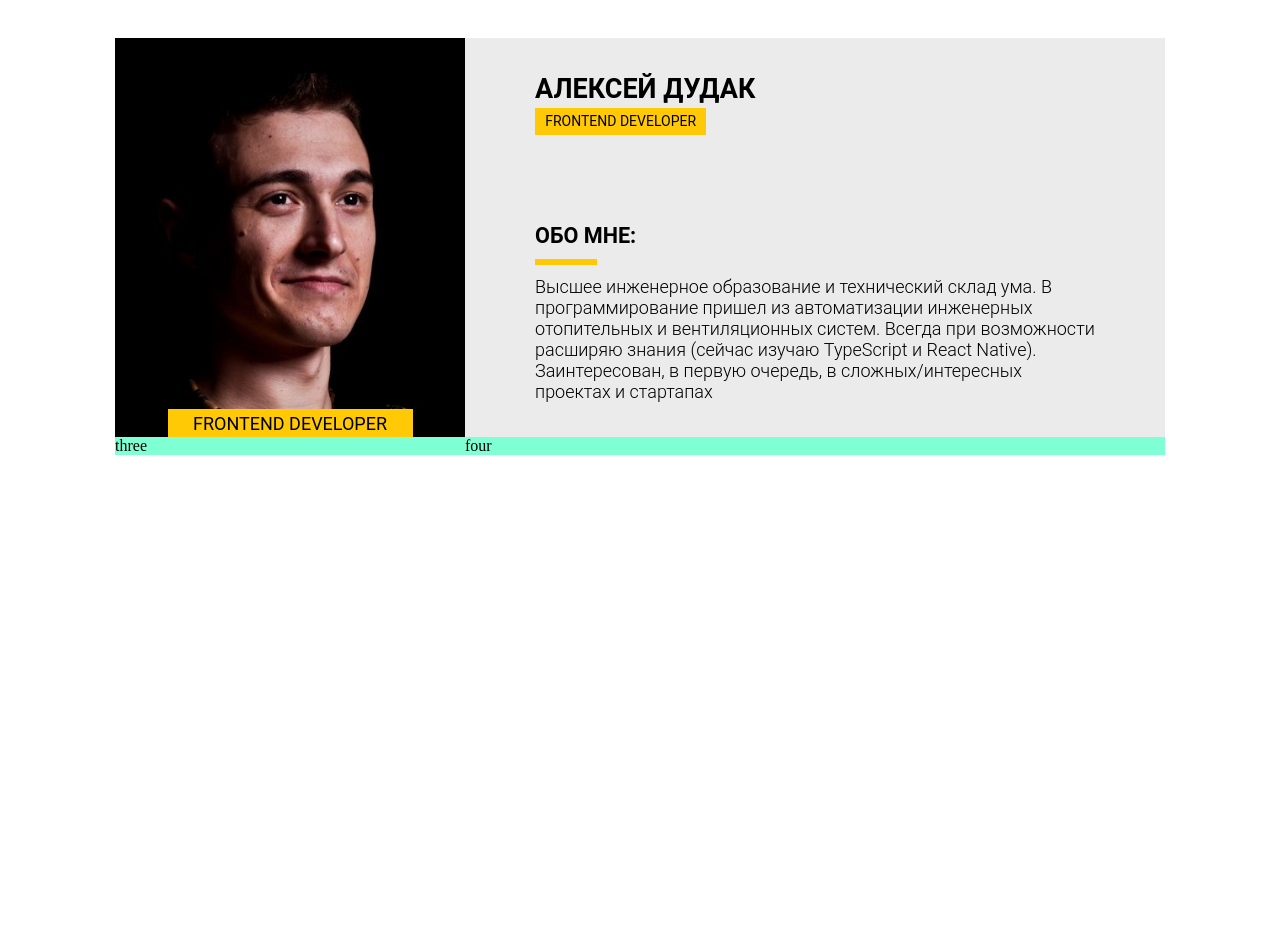
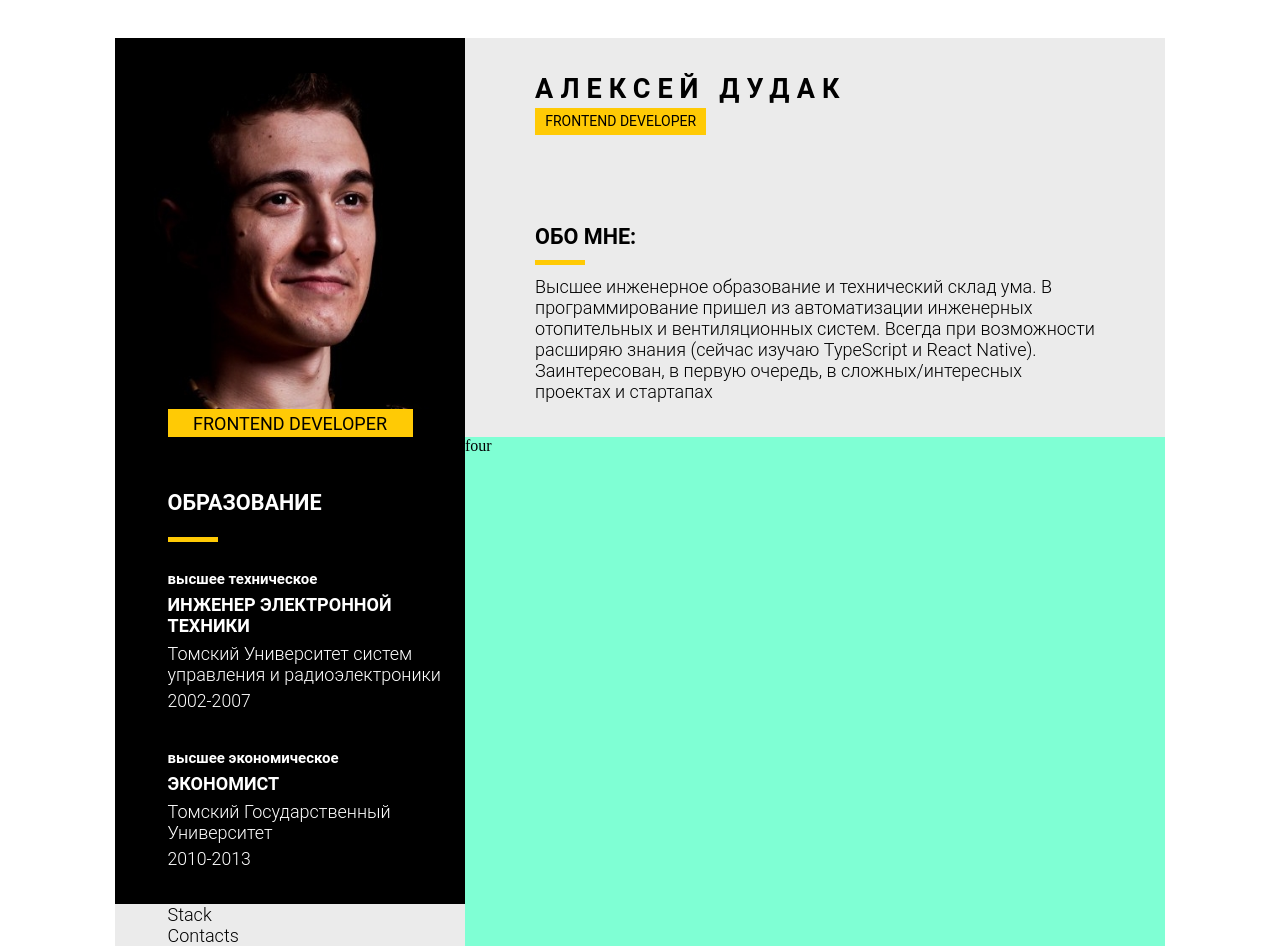
Before and after one commit to AlexDDK/myReactCv, a React app: page / in a window 1280 px wide. Shown: the top 951 px of the page. Before the commit the page ends 800 px from the top, so only its background shows below. Built offline with nearby package versions, Linux system fonts and the light colour scheme.

Commit message:
feat: add edu

```diff
--- a/components/App.js
+++ b/components/App.js
@@ -1,5 +1,6 @@
 import React from 'react'
 import Foto from './foto/Foto'
+import LeftColumn from './leftColumn/LeftColumn'
 import Title from './title/Title'
 
 export default function App() {
@@ -7,7 +8,7 @@ export default function App() {
     <div className='container'>
         <Foto />
         <Title />
-        <div> three </div>
+        <LeftColumn />
         <div> four </div>
     </div>
   )
--- /dev/null
+++ b/components/contacts/Contacts.js
@@ -0,0 +1,11 @@
+import React from 'react'
+import styles from './contacts.module.css'
+
+
+export default function Contacts() {
+  return (
+    <div className={styles.container} >
+        Contacts
+    </div>
+  )
+}
--- /dev/null
+++ b/components/contacts/contacts.module.css
@@ -0,0 +1,5 @@
+.container {
+    width: 85%;
+    background-color: #ebebeb;
+    padding-left: 15%;
+}
--- /dev/null
+++ b/components/edu/Edu.js
@@ -0,0 +1,25 @@
+import React from 'react'
+import RectRight from '../rectangles/RectRight'
+import styles from './edu.module.css'
+
+export default function Edu() {
+  return (
+    <div className={styles.container} >
+        <h2>Образование</h2>
+        <RectRight />
+        <div className={styles.edu}>
+          <span>высшее техническое</span>
+        <h3>Инженер электронной техники</h3>
+        Томский Университет систем управления и радиоэлектроники
+        <p>2002-2007</p>
+        </div>
+
+        <div className={styles.edu}>
+        <span>высшее экономическое</span>
+        <h3>экономист</h3>
+        Томский Государственный Университет
+        <p>2010-2013</p>
+        </div>
+    </div>
+  )
+}
--- /dev/null
+++ b/components/edu/edu.module.css
@@ -0,0 +1,56 @@
+.container {
+    padding-top: 15%;
+    background-color: black;
+    color: #ffffff;
+    padding-left: 15%;
+    padding-right: 6%;
+}
+
+.edu {
+    margin: 2vw 0 3vw 0;
+}
+
+.edu span {
+    /* margin: 0.5vw 0; */
+    font-size: calc(3px + 12 * (100vw/1050));
+    font-weight: bold;
+}
+
+.edu p {
+    margin: 0.5vw 0;
+    font-size: calc(3px + 12 * (100vw/1050));
+    /* font-weight: bold; */
+}
+
+.container h2 {
+    font-size: larger;
+    text-transform: uppercase;
+    font-weight: bold;
+    margin: 0;
+    margin-bottom: 8%;
+}
+
+.container h3 {
+    font-size: calc(5px + 12 * (100vw/1050));
+    text-transform: uppercase;
+    font-weight: bold;
+    margin: 0.5vw 0;
+}
+
+@media (min-width: 1050px) {
+    .edu {
+        margin: 25px 0 35px 0;
+    }
+
+    .edu span {
+        font-size: 15px;
+    }
+
+    .edu h3 {
+        font-size: 16px;
+    }
+
+    .edu h3 {
+        font-size: 18px;
+    }
+}
--- /dev/null
+++ b/components/leftColumn/LeftColumn.js
@@ -0,0 +1,15 @@
+import React from 'react'
+import Contacts from '../contacts/Contacts'
+import Edu from '../edu/Edu'
+import Stack from '../stack/Stack'
+import styles from './leftColumn.module.css'
+
+export default function LeftColumn() {
+  return (
+    <div className={styles.container} >
+        <Edu />
+        <Stack />
+        <Contacts />
+    </div>
+  )
+}
--- /dev/null
+++ b/components/leftColumn/leftColumn.module.css
@@ -0,0 +1,13 @@
+.container {
+    display: flex;
+    flex-direction: column;
+    font-size: calc(3px + 15 * (100vw/1050));
+    font-family: Roboto;
+    font-weight: 300;
+}
+
+@media (min-width: 1050px) {
+    .container {
+        font-size: 18px;
+    }
+}
--- a/components/rectangles/rect.module.css
+++ b/components/rectangles/rect.module.css
@@ -23,8 +23,11 @@
 }
 
 .rectRight {
-    width: 10%;
-    padding: 0.5%;
+    width: 5vw;
+    max-width: 50px;
+    /* padding: 0.5%; */
+    height: 0.5vw;
+    max-height: 5px;
     background-color: #ffca05;
     margin: 2% 0;
 }
@@ -38,4 +41,8 @@
     .rectFoto {
         font-size: 18px;
     }
+
+    .rectRight {
+        width: 60px;
+    }
 }
--- /dev/null
+++ b/components/stack/Stack.js
@@ -0,0 +1,11 @@
+import React from 'react'
+import styles from './stack.module.css'
+
+
+export default function Stack() {
+  return (
+    <div className={styles.container} >
+        Stack
+    </div>
+  )
+}
--- /dev/null
+++ b/components/stack/stack.module.css
@@ -0,0 +1,5 @@
+.container {
+    width: 85%;
+    background-color: #ebebeb;
+    padding-left: 15%;
+}
--- a/components/title/Title.js
+++ b/components/title/Title.js
@@ -11,7 +11,7 @@ export default function Title() {
                 <RectProfile />
             </div>
             <div className={styles.about} >
-                <span>Обо мне:</span>
+                <h2>Обо мне:</h2>
                 <RectRight />
                 Высшее инженерное образование и технический склад ума.
                 В программирование пришел из автоматизации инженерных отопительных и вентиляционных систем.
--- a/components/title/title.module.css
+++ b/components/title/title.module.css
@@ -12,6 +12,7 @@
     font-family: Roboto;
     text-transform: uppercase;
     font-size: calc(10px + 16 * (100vw/1050));
+    letter-spacing: 0.7vw;
 }
 
 .about {
@@ -26,11 +27,13 @@
     }
     .name h1 {
         font-size: 27px;
+        letter-spacing: 7px;
     }
 }
 
-.about span {
+.about h2 {
     font-size: larger;
     text-transform: uppercase;
     font-weight: bold;
+    margin: 0;
 }
```
